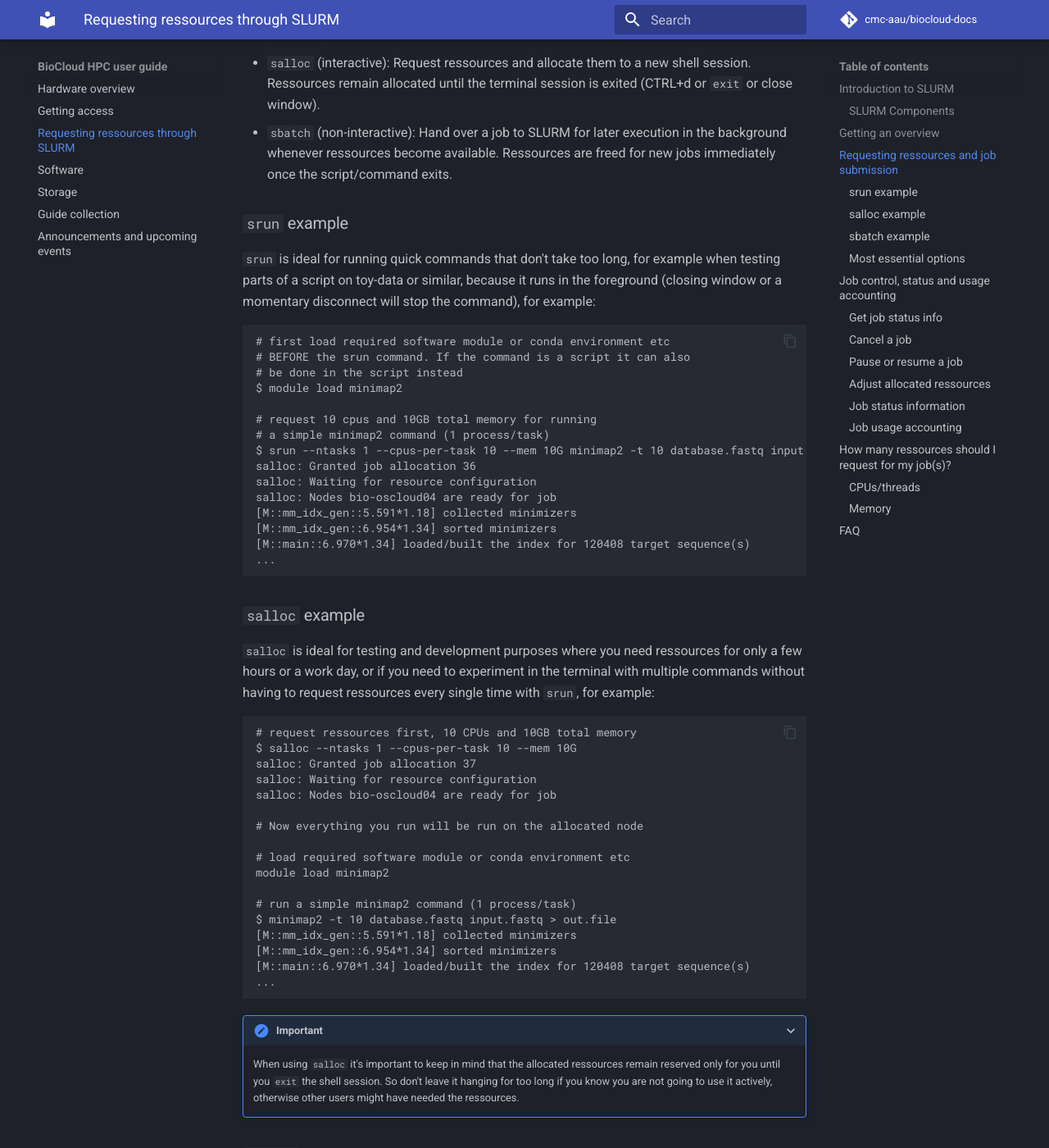
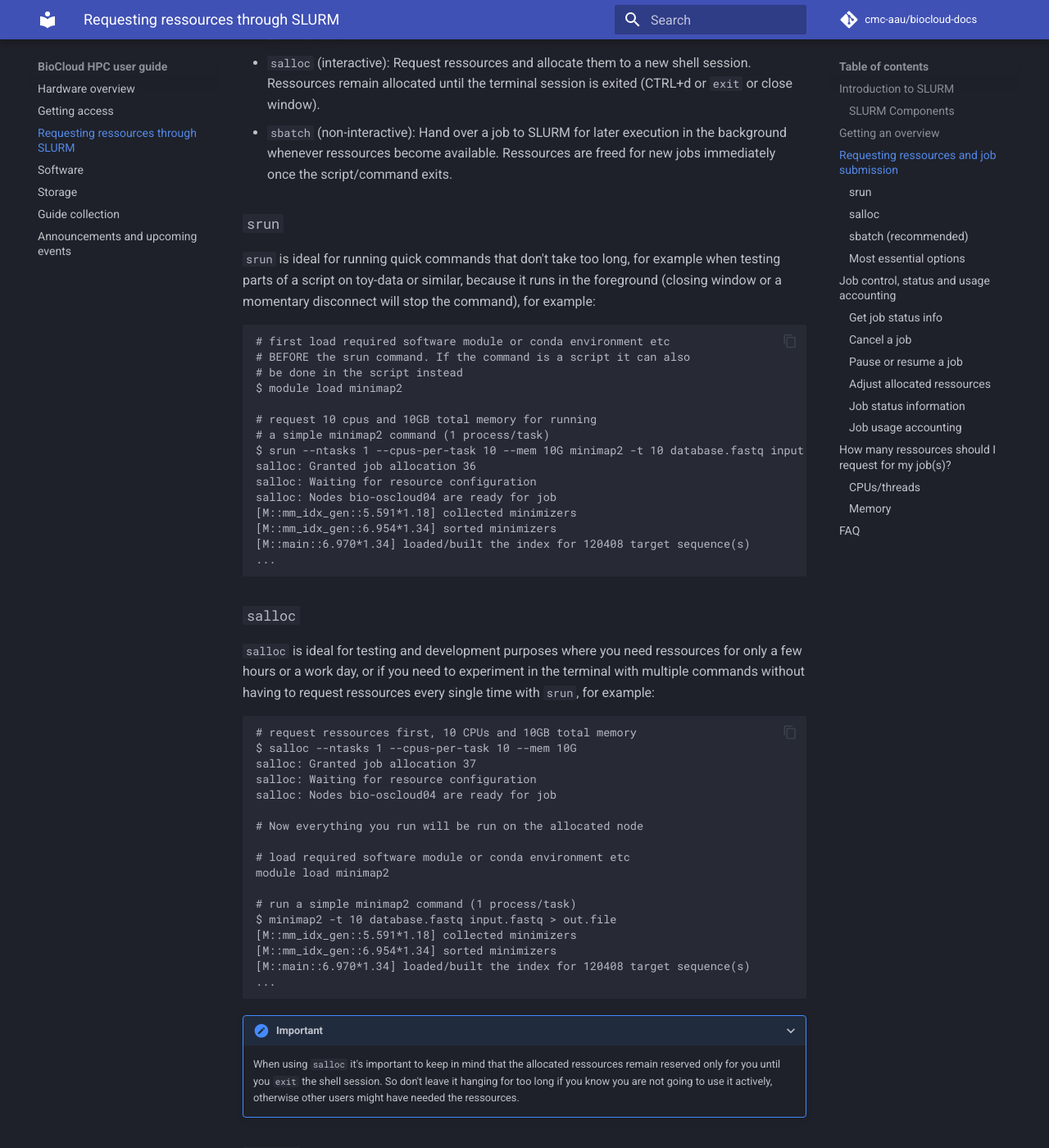
Before and after one commit to cmc-aau/hpc-docs, an MkDocs documentation site: the page built from docs/slurm.md, in a window 1280 px wide and 1400 px high, scrolled down 1721 px. Shown: the whole window at 82% size. Built offline with MkDocs 1.6.1 and Material for MkDocs 9.7.7, drawn with Linux system fonts in a browser that asks for light colours; comment, search, counter and statistics services are not loaded.

Commit message:
recommend sbatch

````diff
--- a/docs/slurm.md
+++ b/docs/slurm.md
@@ -42,7 +42,7 @@
  - `salloc` (interactive): Request ressources and allocate them to a new shell session. Ressources remain allocated until the terminal session is exited (CTRL+d or `exit` or close window).
  - `sbatch` (non-interactive): Hand over a job to SLURM for later execution in the background whenever ressources become available. Ressources are freed for new jobs immediately once the script/command exits.
 
-### `srun` example
+### `srun`
 `srun` is ideal for running quick commands that don't take too long, for example when testing parts of a script on toy-data or similar, because it runs in the foreground (closing window or a momentary disconnect will stop the command), for example:
 
 ```
@@ -63,7 +63,7 @@
 ...
 ```
 
-### `salloc` example
+### `salloc`
 `salloc` is ideal for testing and development purposes where you need ressources for only a few hours or a work day, or if you need to experiment in the terminal with multiple commands without having to request ressources every single time with `srun`, for example:
 
 ```
@@ -89,7 +89,7 @@
 ???+ Important
       When using `salloc` it's important to keep in mind that the allocated ressources remain reserved only for you until you `exit` the shell session. So don't leave it hanging for too long if you know you are not going to use it actively, otherwise other users might have needed the ressources.
 
-### `sbatch` example
+### `sbatch` (recommended)
 The `sbatch` is in many cases the best way to use SLURM. It's different in the way that the ressources are requested. It's done by `#SBATCH` comment-style lines in a shell script, and the script is then submitted to SLURM using an `sbatch script.sh` command. This is ideal for submitting large jobs that will run for many hours or days, but of course also for testing/development work. A full-scale example SLURM batch script could look like this:
 
 **minimap2test.sh**
````
